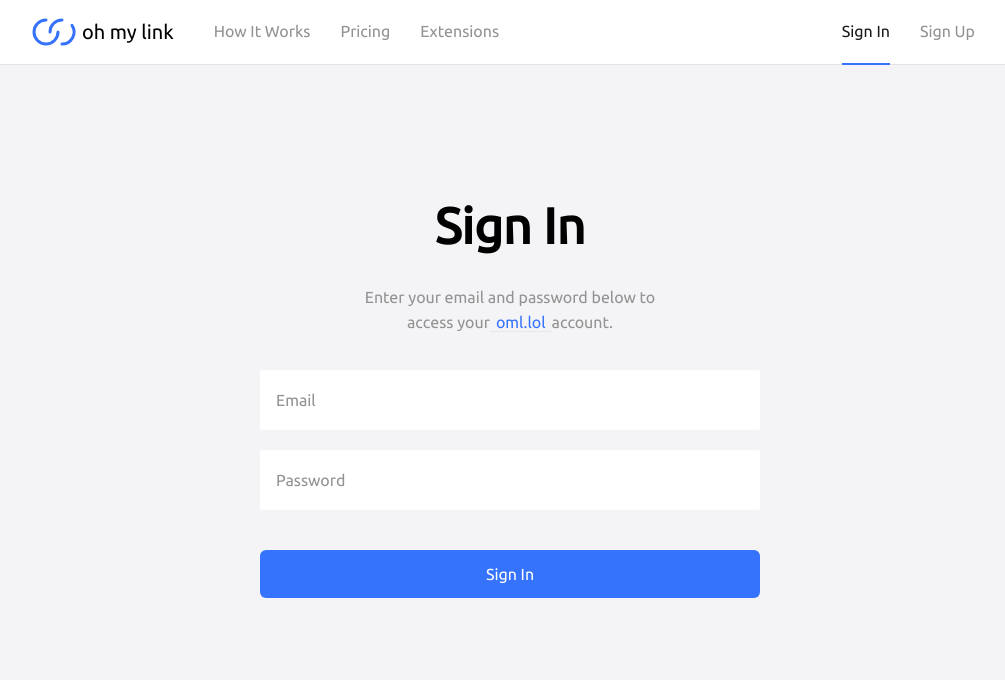
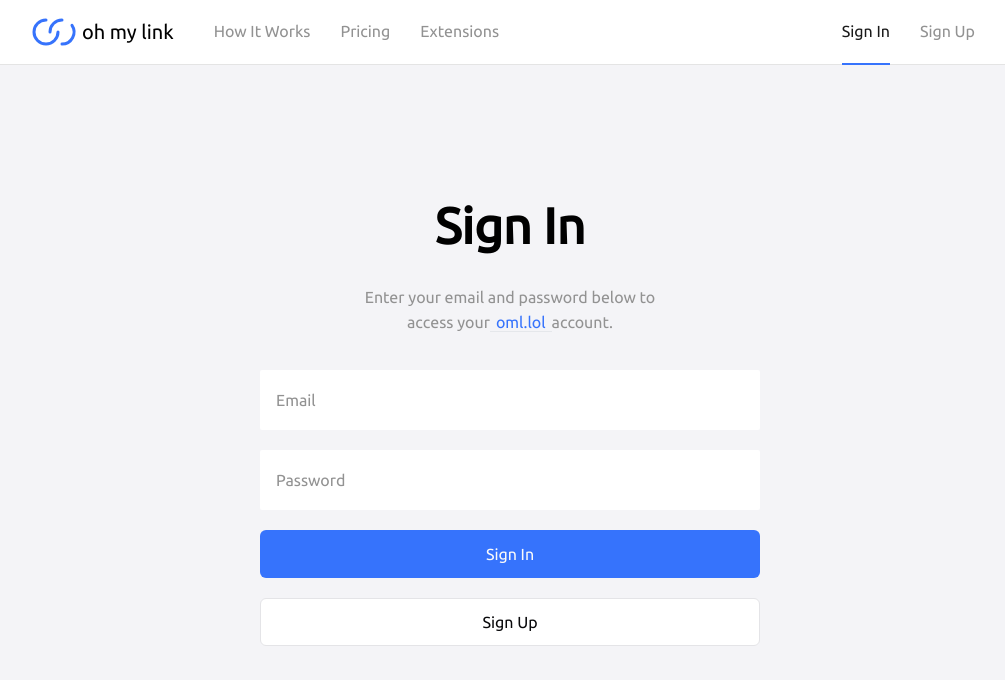
Before and after one commit to zwhy2024/next-ohmylink, a Next.js app: page /sign-in in a window 1280 px wide. Shown: the top 680 px of the page, without its empty margins (130-1135 px from the left). Built offline with nearby package versions, Linux system fonts and the light colour scheme.

Commit message:
修改Button组健样式

```diff
--- a/app/(website)/(auth)/sign-in/page.tsx
+++ b/app/(website)/(auth)/sign-in/page.tsx
@@ -21,6 +21,9 @@ export default function SignIn() {
               <Button level="primary" type="submit">
                 Sign In
               </Button>
+              <Button level="secondary" type="button">
+                Sign Up
+              </Button>
             </form>
           </div>
         </div>
--- a/components/ui/button/button.module.scss
+++ b/components/ui/button/button.module.scss
@@ -2,9 +2,12 @@
   display: flex;
   justify-content: center;
   align-items: center;
-  margin-top: 20px;
   height: 48px;
   padding: 8px 16px;
+  font-weight: 500;
+  transition-property: color, background-color, border-color, text-decoration-color, fill, stroke;
+  transition-timing-function: cubic-bezier(.4,0,.2,1);
+  transition-duration: .15s;
   &[disabled] {
     opacity: 0.5;
     pointer-events: none;
@@ -12,10 +15,11 @@
   }
   &.primary {
     background-color: #3673fc;
+    color: rgb(250, 250, 250);
   }
   &.secondary {
-    background-color: #ffffff;
-    border: 1px solid #929292;
-    color: #1a1a1a;
+    color: rgb(9, 9, 11);
+    border: 1px solid hsla(240, 6%, 90%, 1);
+    background-color: hsla(0, 0%, 100%, 1);
   }
 }
--- a/components/ui/button/button.tsx
+++ b/components/ui/button/button.tsx
@@ -19,7 +19,7 @@ export const Button: React.FC<React.PropsWithChildren<Props>> = ({
       type={type}
       disabled={isLoading}
       className={clsx(
-        'text-white rounded-md text-base transition-[border-color] duration-300 button',
+        'text-base, rounded-md',
         `${s['btn']} ${s[level]}`,
         className
       )}>
```
